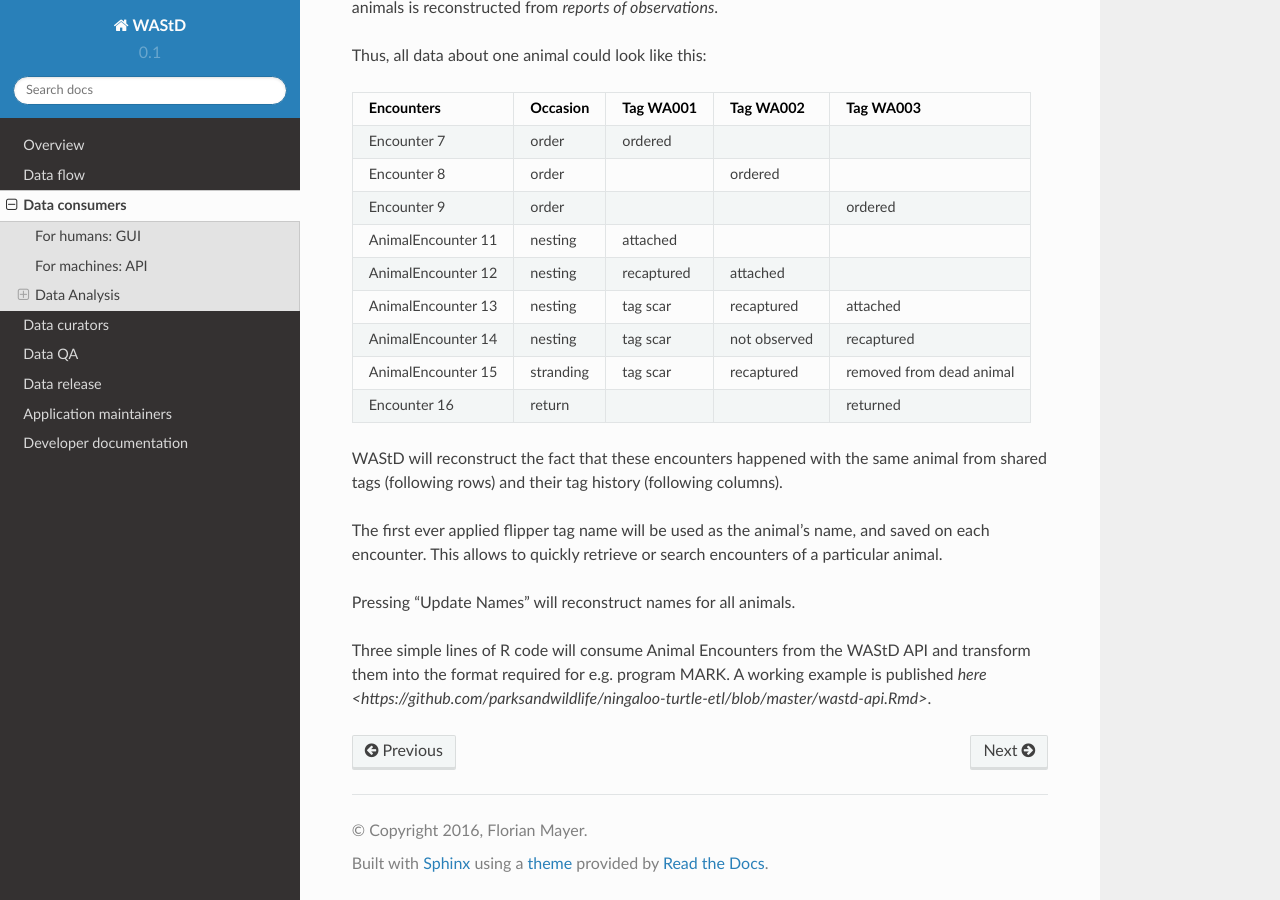
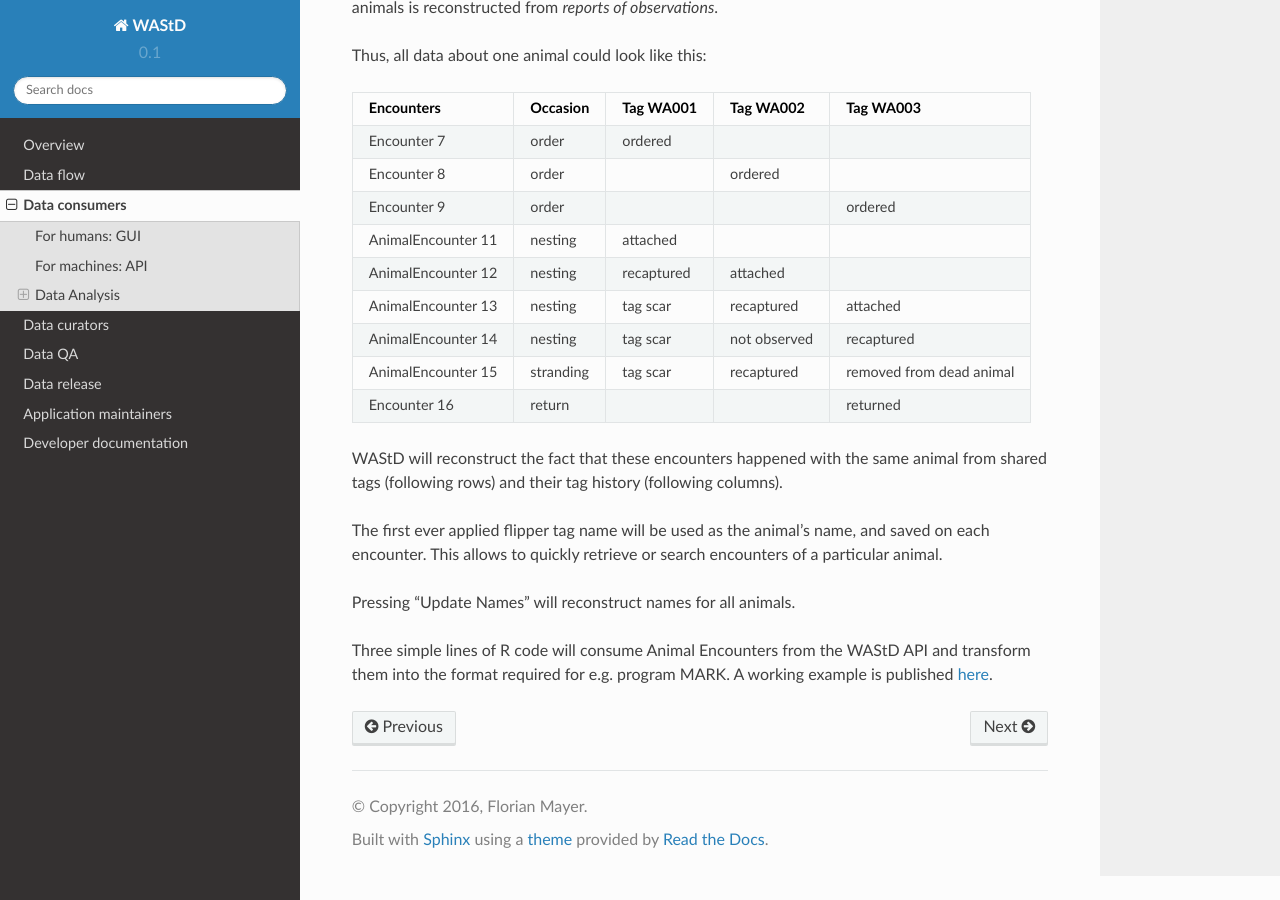
Before and after one commit to dbca-wa/wastd, a Sphinx documentation site: the page built from docs/data_consumers.rst, in a window 1280 px wide and 900 px high, scrolled down 2279 px. Built offline with Sphinx 7.4.7 and the Read the Docs theme 2.0.0, drawn with Linux system fonts in a browser that asks for light colours.

Commit message:
fix link in docs

```diff
--- a/docs/data_consumers.rst
+++ b/docs/data_consumers.rst
@@ -122,4 +122,4 @@ Pressing "Update Names" will reconstruct names for all animals.
 Three simple lines of R code will consume Animal Encounters from the WAStD API
 and transform them into the format required for e.g. program MARK.
 A working example is published
-`here <https://github.com/parksandwildlife/ningaloo-turtle-etl/blob/master/wastd-api.Rmd>`.
+`here <https://github.com/parksandwildlife/ningaloo-turtle-etl/blob/master/wastd-api.Rmd>`_.
```
